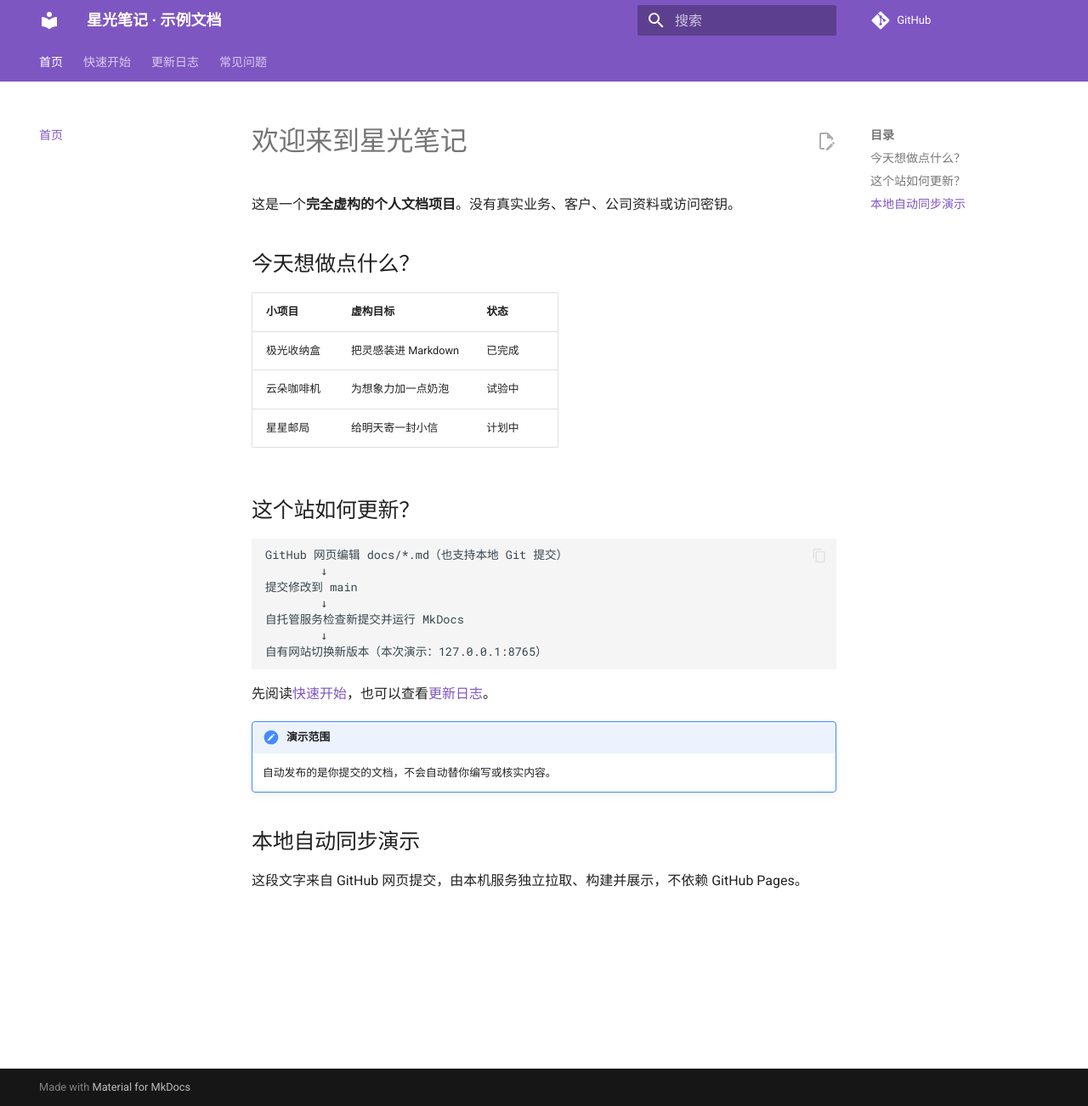
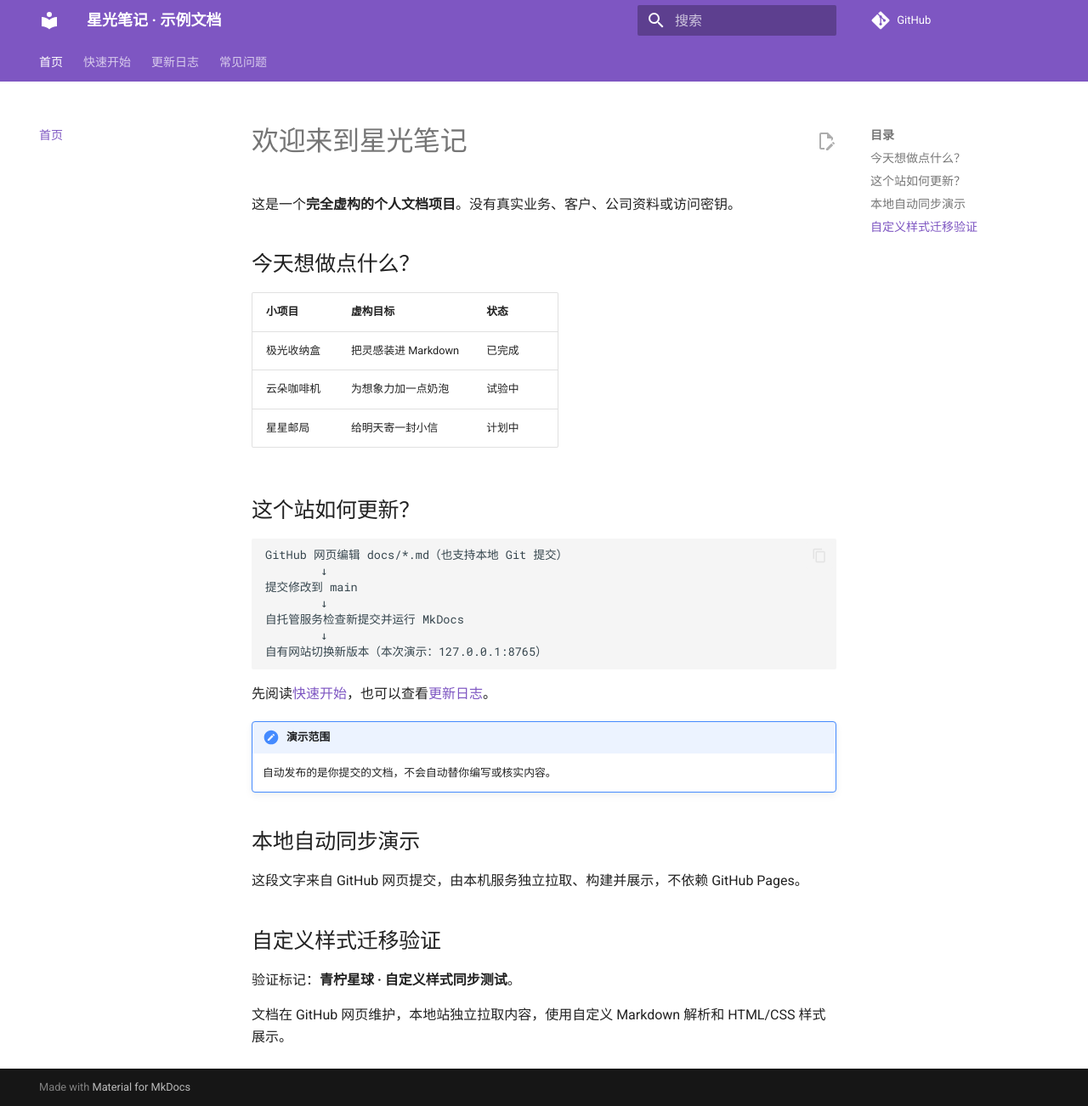
Before and after one commit to Hyacinth11/starlight-docs-demo, an MkDocs documentation site: the page built from docs/index.md, in a window 1280 px wide and 1302 px high. Shown: the whole window at 85% size. Built offline with MkDocs 1.6.1 and Material for MkDocs 9.7.7, drawn with Linux system fonts in a browser that asks for light colours; comment, search, counter and statistics services are not loaded.

Commit message:
docs: verify custom renderer auto-sync after migration

```diff
--- a/docs/index.md
+++ b/docs/index.md
@@ -30,3 +30,10 @@ GitHub 网页编辑 docs/*.md（也支持本地 Git 提交）
 ## 本地自动同步演示
 
 这段文字来自 GitHub 网页提交，由本机服务独立拉取、构建并展示，不依赖 GitHub Pages。
+
+
+## 自定义样式迁移验证
+
+验证标记：**青柠星球 · 自定义样式同步测试**。
+
+文档在 GitHub 网页维护，本地站独立拉取内容，使用自定义 Markdown 解析和 HTML/CSS 样式展示。
```
